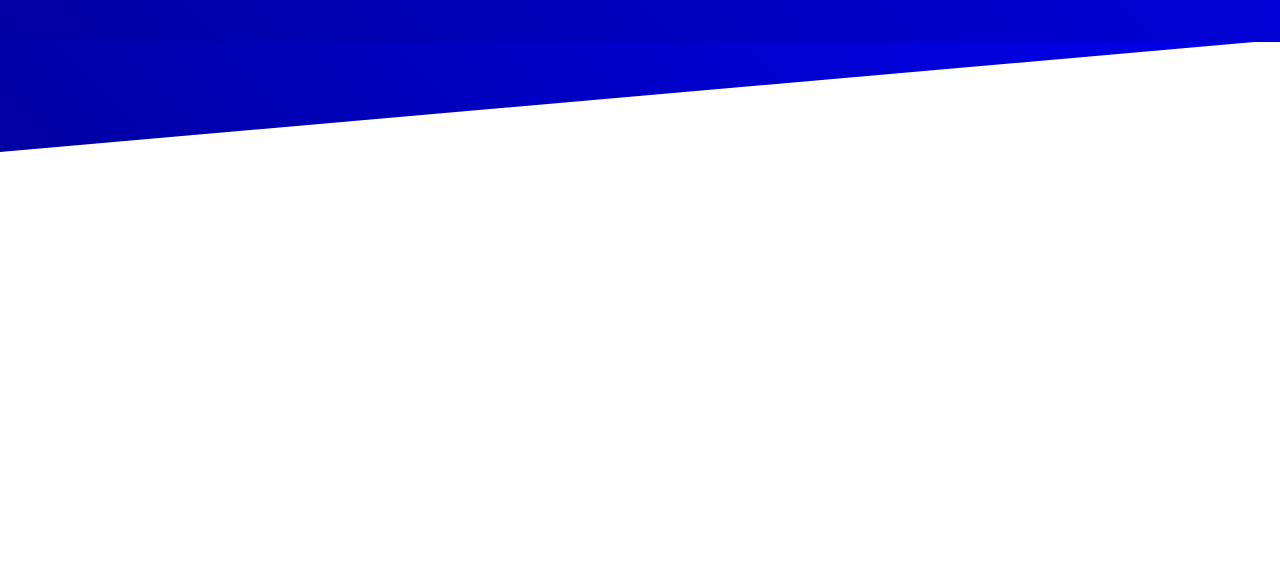
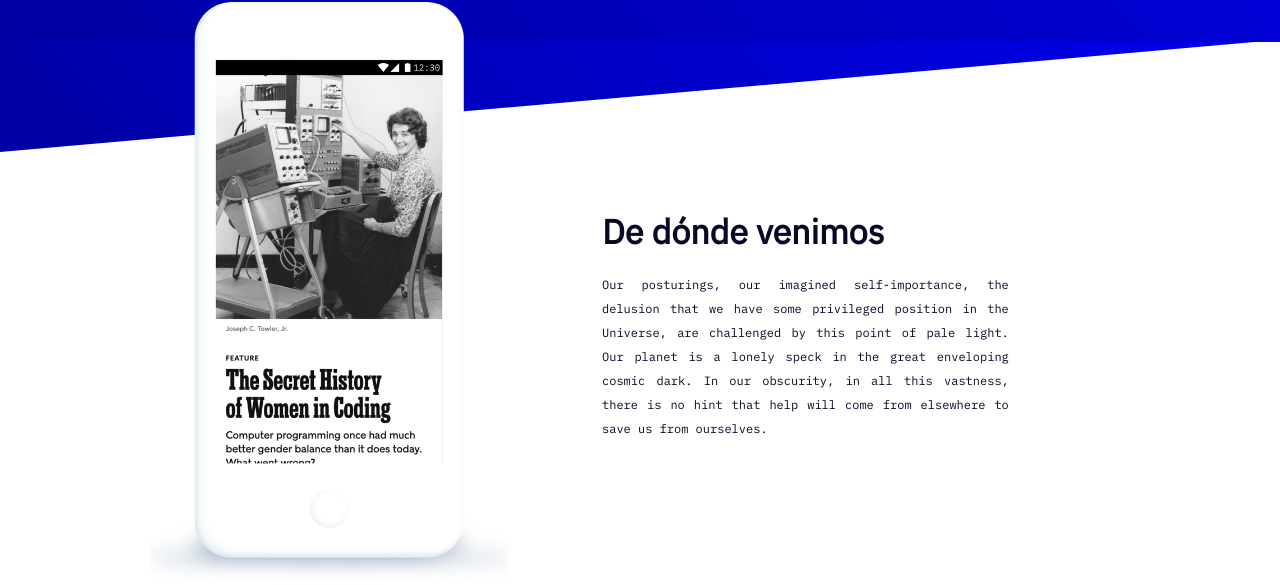
Before and after one commit to avanegasp/podcast, a plain HTML site: page index.html in a window 1280 px wide. Shown: the part 1478-2063 px from the top of the page. Before the commit the page ends 1630 px from the top, so only its background shows below. Drawn offline with Linux system fonts and the light colour scheme.

Commit message:
Phone section done

```diff
--- a/index.html
+++ b/index.html
@@ -58,6 +58,21 @@
         </div>
         <div class="episodes-color-two"></div>
     </section>
+
+    <section class="phone-part">
+        <div class="container-phone">
+            <div class="divider-phone">
+                <div class="phone">
+                    <img src="images/phone.png" alt="phone">
+                    <div class="phone-text">
+                        <h2>De dónde venimos</h2>
+                        <p>Our posturings, our imagined self-importance, the delusion that we have some privileged position in the Universe, are challenged by this point of pale light.
+                            Our planet is a lonely speck in the great enveloping cosmic dark. In our obscurity, in all this vastness, there is no hint that help will come from elsewhere to save us from ourselves.</p>
+                    </div>
+                </div>
+            </div>
+        </div>
+    </section>
 </body>
 
 </html>
--- a/styles/style.css
+++ b/styles/style.css
@@ -150,7 +150,6 @@ line-height: 24px;
   left: 150px;
 }
 
-
 .episodes-one{
   margin-top: 80px;
 }
@@ -181,6 +180,49 @@ max-height: none;
 display: none;
 }
 
+/* Phone */
+
+.container-phone {
+ margin: auto;
+ right: 0;
+ left: 150px;
+ position: absolute;
+}
+
+.divider-phone{
+  overflow: hidden;
+}
+
+.phone img{
+  width: 31.8%;
+  display: inline-block;
+  margin-top: -150px;
+  position: absolute;
+}
+
+.phone-text{
+  display: inline-block;
+  width: 36%;
+  text-align: justify;
+  margin-left: 40%;
+  margin-top: 5%;
+}
+
+.phone-text h2{
+  font-family: 'IBM Plex Sans', sans-serif;
+  font-size: 34px;
+  color: #060A24;
+  letter-spacing: 0;
+  margin-bottom: 5%;
+}
+
+.phone-text p{
+  font-family: 'IBM Plex Mono', monospace;
+  font-size: 12px;
+  color: #060A24;
+  letter-spacing: 0;
+  line-height: 24px;
+}
 
 
 @media (max-width: 768px) {
```
